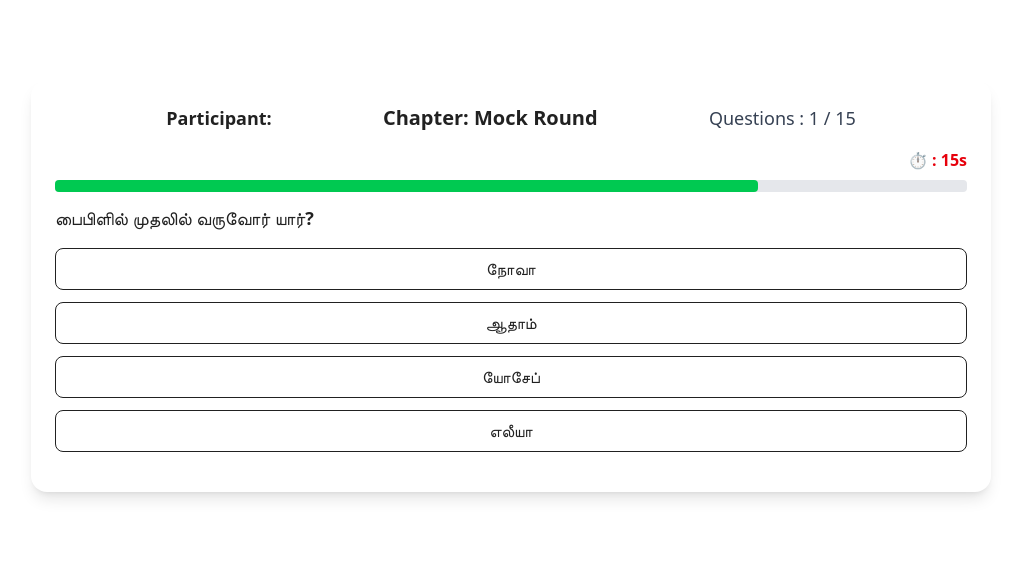
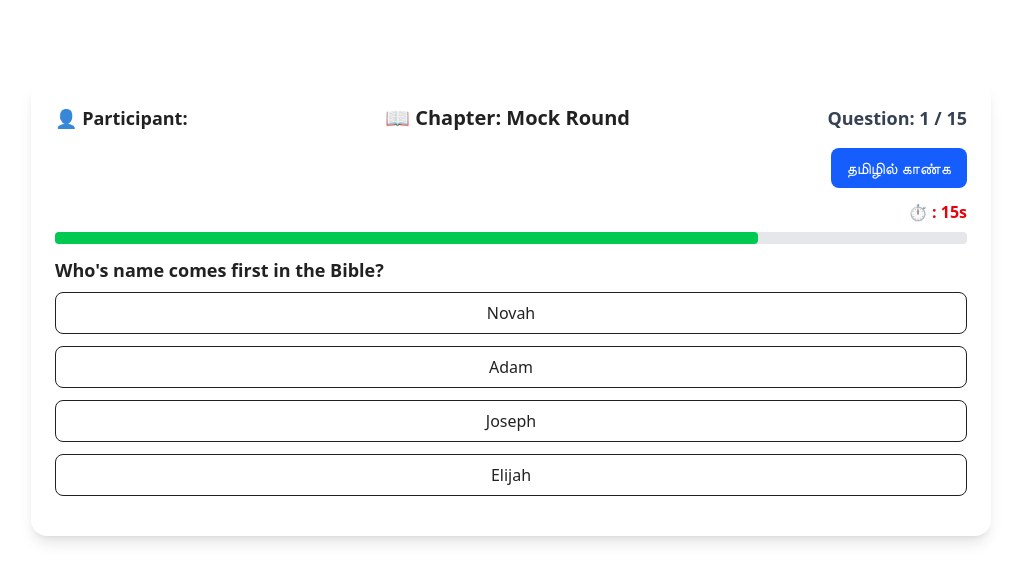
Before and after one commit to Santhoshfebi/Quiz-App, a React (Vite) app: page /quiz in a window 1280 px wide. Shown: the top 582 px of the page, without its empty margins (129-1150 px from the left). Built offline with nearby package versions, Linux system fonts and the light colour scheme.

Commit message:
bilingual

```diff
--- a/src/data/questions.jsx
+++ b/src/data/questions.jsx
@@ -1,77 +1,132 @@
 export const questions = [
   {
-    question: "பைபிளில் முதலில் வருவோர் யார்?",
-    options: ["நோவா", "ஆதாம்", "யோசேப்", "எலீயா"],
-    answer: "ஆதாம்"
+    question_en: "Who's name comes first in the Bible?",
+    question_ta: "பைபிளில் முதலில் வருவோர் யார்?",
+    options_en: ["Novah", "Adam", "Joseph", "Elijah"],
+    options_ta: ["நோவா", "ஆதாம்", "யோசேப்", "எலீயா"],
+    answer_en: "Adam",
+    answer_ta: "ஆதாம்",
   },
   {
-    question: "தேவன் எத்தனை நாள்களில் உலகத்தை படைத்தார்?",
-    options: ["5", "6", "7", "8"],
-    answer: "6"
+    question_en: "God created the world in how many days?",
+    question_ta: "தேவன் எத்தனை நாள்களில் உலகத்தை படைத்தார்?",
+    options_en: ["5", "6", "7", "8"],
+    options_ta: ["5", "6", "7", "8"],
+    answer_en: "6",
+    answer_ta: "6",
   },
   {
-    question: "மோசே யாரை மீட்க தேவன் உத்தரவிட்டார்?",
-    options: ["நோவா", "இஸ்ரவேல் மக்கள்", "ஆபிரகாம்", "யோசேப்"],
-    answer: "இஸ்ரவேல் மக்கள்"
+    question_en: "God commanded Moses to deliver which people?",
+    question_ta: "மோசே யாரை மீட்க தேவன் உத்தரவிட்டார்?",
+    options_en: ["Novah", "Israelites", "Abraham", "Joseph"],
+    options_ta: ["நோவா", "இஸ்ரவேல் மக்கள்", "ஆபிரகாம்", "யோசேப்"],
+    answer_en: "Israelites",
+    answer_ta: "இஸ்ரவேல் மக்கள்",
   },
   {
-    question: "இயேசு எத்தனை சீடர்களுடன் இருந்தார்?",
-    options: ["10", "12", "14", "7"],
-    answer: "12"
+    question_en: "How many disciples belonged to Jesus Christ?",
+    question_ta: "இயேசுவுக்கு எத்தனை சீடர்கள் இருந்தார்கள்?",
+    options_en: ["10", "12", "14", "7"],
+    options_ta: ["10", "12", "14", "7"],
+    answer_en: "12",
+    answer_ta: "12",
   },
   {
-    question: "இயேசுவின் தந்தை யார்?",
-    options: ["யோசேப்", "சாவேல்", "ஆபிரகாம்", "யோவான்"],
-    answer: "யோசேப்"
+    question_en: "Who is the father of Jesus Christ?",
+    question_ta: "இயேசுவின் தந்தை யார்?",
+    options_en: ["Joseph", "Samuel", "Abraham", "John"],
+    options_ta: ["யோசேப்", "சாமுவேல்", "ஆபிரகாம்", "யோவான்"],
+    answer_en: "Joseph",
+    answer_ta: "யோசேப்",
   },
   {
-    question: "நோவாவின் கப்பலில் எவ்வளவு உயிரினங்கள் இருந்தன?",
-    options: ["ஒவ்வொன்றும் இரண்டு", "ஒவ்வொன்றும் மூன்று", "ஒவ்வொன்றும் நான்கு", "ஒவ்வொன்றும் ஐந்து"],
-    answer: "ஒவ்வொன்றும் இரண்டு"
+    question_en: "How many creatures entered Noah's ark?",
+    question_ta: "நோவாவின் கப்பலில் எவ்வளவு உயிரினங்கள் இருந்தன?",
+    options_en: [
+      "For each one 2",
+      "For each one 3",
+      "For each one 4",
+      "For each one 5",
+    ],
+    options_ta: [
+      "ஒவ்வொன்றும் இரண்டு",
+      "ஒவ்வொன்றும் மூன்று",
+      "ஒவ்வொன்றும் நான்கு",
+      "ஒவ்வொன்றும் ஐந்து",
+    ],
+    answer_en: "For each one 2",
+    answer_ta: "ஒவ்வொன்றும் இரண்டு",
   },
   {
-    question: "இயேசு யாரை நோய்களிலிருந்து குணப்படுத்தினார்?",
-    options: ["இராசா", "மக்கள்", "ஜனன்காரர்கள்", "பாவிகள்"],
-    answer: "மக்கள்"
+    question_en: "Jesus Christ healed whom?",
+    question_ta: "இயேசு யாரை நோய்களிலிருந்து குணப்படுத்தினார்?",
+    options_en: ["Kings", "People", "Priests", "Sinners"],
+    options_ta: ["இராஜாக்கள்", "மக்கள்", "புரோகர்கள்", "பாவிகள்"],
+    answer_en: "People",
+    answer_ta: "மக்கள்",
   },
   {
-    question: "பைபிளில் எத்தனை புத்தகங்கள் உள்ளன?",
-    options: ["50", "66", "39", "72"],
-    answer: "66"
+    question_en: "How many books are there in the Bible?",
+    question_ta: "பைபிளில் எத்தனை புத்தகங்கள் உள்ளன?",
+    options_en: ["50", "66", "39", "72"],
+    options_ta: ["50", "66", "39", "72"],
+    answer_en: "66",
+    answer_ta: "66",
   },
   {
-    question: "இயேசு எங்கு பிறந்தார்?",
-    options: ["ஜெருசலேம்", "பெத்லெஹேம்", "நசரேத்", "ரோம்"],
-    answer: "பெத்லெஹேம்"
+    question_en: "Where was Jesus born?",
+    question_ta: "இயேசு எங்கு பிறந்தார்?",
+    options_en: ["Jerusalem", "Bethlehem", "Nazareth", "Rome"],
+    options_ta: ["எருசலேம்", "பெத்லெஹேம்", "நாசரேத்", "ரோம்"],
+    answer_en: "Bethlehem",
+    answer_ta: "பெத்லெஹேம்",
   },
   {
-    question: "அப்போஸ்தலர் பவுல் யாருக்கு கடிதம் எழுதியார்?",
-    options: ["ரோமர்கள்", "இஸ்ரேலியர்கள்", "யூதர்கள்", "பிளேஸ்தீனர்கள்"],
-    answer: "ரோமர்கள்"
+    question_en: "Paul wrote letters to whom?",
+    question_ta: "அப்போஸ்தலர் பவுல் யாருக்கு கடிதம் எழுதியார்?",
+    options_en: ["Romans", "Israelites", "Jews", "Philippians"],
+    options_ta: ["ரோமர்", "இஸ்ரவேல் மக்கள்", "யூதர்கள்", "பிலிப்பியர்"],
+    answer_en: "Romans",
+    answer_ta: "ரோமர்",
   },
   {
-    question: "ஆபிரகாம் எத்தனை பிள்ளைகள் பெற்றார்?",
-    options: ["1", "2", "3", "4"],
-    answer: "2"
+    question_en: "How many children did Abraham have?",
+    question_ta: "ஆபிரகாம் எத்தனை பிள்ளைகள் பெற்றார்?",
+    options_en: ["1", "2", "3", "4"],
+    options_ta: ["1", "2", "3", "4"],
+    answer_en: "2",
+    answer_ta: "2",
   },
   {
-    question: "மோசே யாரை மீட்க தேவன் அனுப்பினார்?",
-    options: ["நோவா", "ஆபிரகாம்", "இஸ்ரவேல் மக்கள்", "யோசேப்"],
-    answer: "இஸ்ரவேல் மக்கள்"
+    question_en: "Moses was sent by God to deliver whom?",
+    question_ta: "மோசே யாரை மீட்க தேவன் அனுப்பினார்?",
+    options_en: ["Novah", "Abraham", "Israelites", "Joseph"],
+    options_ta: ["நோவா", "ஆபிரகாம்", "இஸ்ரவேல் மக்கள்", "யோசேப்"],
+    answer_en: "Israelites",
+    answer_ta: "இஸ்ரவேல் மக்கள்",
   },
   {
-    question: "நோவாவின் கப்பல் எங்கு விட்டு நிறுத்தப்பட்டது?",
-    options: ["மலை", "கடல்", "வனம்", "நதி"],
-    answer: "மலை"
+    question_en: "Where did Noah's ark stay?",
+    question_ta: "நோவாவின் கப்பல் எங்கு நிறுத்தப்பட்டது?",
+    options_en: ["Mountain", "Sea", "Forest", "River"],
+    options_ta: ["மலை", "கடல்", "வனம்", "நதி"],
+    answer_en: "Mountain",
+    answer_ta: "மலை",
   },
   {
-    question: "யோசேப் எவ்வளவு வயதில் ராஜாவாக ஆனார்?",
-    options: ["17", "30", "25", "20"],
-    answer: "30"
+    question_en: "What was the age of Joseph when he became king?",
+    question_ta: "யோசேப் எத்தனை வயதில் ராஜாவாக ஆனார்?",
+    options_en: ["17", "30", "25", "20"],
+    options_ta: ["17", "30", "25", "20"],
+    answer_en: "30",
+    answer_ta: "30",
   },
   {
-    question: "இயேசு எங்கு வளர்ந்தார்?",
-    options: ["பெத்லெஹேம்", "நசரேத்", "யூதியா", "எகிப்து"],
-    answer: "நசரேத்"
-  }
+    question_en: "Where did Jesus Christ grow up?",
+    question_ta: "இயேசு எங்கு வளர்ந்தார்?",
+    options_en: ["Bethlehem", "Nazareth", "Judea", "Egypt"],
+    options_ta: ["பெத்லெஹேம்", "நாசரேத்", "யூதியா", "எகிப்து"],
+    answer_en: "Nazareth",
+    answer_ta: "நாசரேத்",
+  },
 ];
--- a/src/pages/Quiz.jsx
+++ b/src/pages/Quiz.jsx
@@ -1,45 +1,181 @@
+// import { useState, useEffect } from "react";
+// import { useNavigate, useLocation } from "react-router-dom";
+// import { questions } from "../data/questions";
+// import { supabase } from "../supabaseClient"; // ✅ import Supabase client
+
+// export default function Quiz() {
+//   const [current, setCurrent] = useState(0);
+//   const [score, setScore] = useState(0);
+//   const [selected, setSelected] = useState(null);
+//   const [showAnswer, setShowAnswer] = useState(false);
+//   const [timeLeft, setTimeLeft] = useState(20); // ⏱ 20s per question
+//   const navigate = useNavigate();
+//   const { state } = useLocation();
+//   const participant = state || {};
+
+//   const q = questions[current];
+
+//   // 🕒 Timer
+//   useEffect(() => {
+//     if (timeLeft <= 0) {
+//       // show correct answer before moving on
+//       setShowAnswer(true);
+//       setTimeout(() => handleNext(true), 700);
+//       return;
+//     }
+
+//     if (showAnswer) return; // stop countdown if answer shown
+
+//     const timer = setInterval(() => setTimeLeft((t) => t - 1), 1000);
+//     return () => clearInterval(timer);
+//   }, [timeLeft, showAnswer]);
+
+//   // ✅ Move to next or finish
+//   const handleNext = async (auto = false, selectedOption = null) => {
+//     let updatedScore = score;
+
+//     if (!auto && selectedOption === q.answer) {
+//       updatedScore += 1;
+//     }
+
+//     // Last question — save to Supabase
+//     if (current >= questions.length - 1) {
+//       try {
+//         const { error } = await supabase.from("participants").insert([
+//           {
+//             name: participant.name,
+//             phone: participant.phone,
+//             place: participant.place,
+//             score: updatedScore,
+//             total: questions.length,
+//           },
+//         ]);
+//         if (error) console.error("❌ Supabase insert error:", error);
+//       } catch (err) {
+//         console.error("⚠️ Error saving participant:", err);
+//       }
+
+//       navigate("/result", {
+//         state: { ...participant, score: updatedScore, total: questions.length },
+//       });
+//     } else {
+//       setCurrent((prev) => prev + 1);
+//       setSelected(null);
+//       setShowAnswer(false);
+//       setTimeLeft(20);
+//       setScore(updatedScore);
+//     }
+//   };
+
+//   // ✅ When selecting an answer
+//   const handleSelect = (option) => {
+//     setSelected(option);
+//     setShowAnswer(true);
+//     // delay before next
+//     setTimeout(() => handleNext(false, option), 700);
+//   };
+
+//   const timePercent = (timeLeft / 20) * 100;
+
+//   return (
+//     <div className="md:w-3/4 w-96 mx-auto mt-20 bg-white p-6 rounded-2xl shadow-lg">
+//       {/* 🧍 Participant Name */}
+//       <div className="md:justify-evenly md:flex text-center mb-4 font-semibold text-lg  ">
+//          <p>Participant: <span className="text-blue-950">{participant.name}</span></p>
+//                <h5 className="text-xl font-bold text-center">Chapter: Mock Round</h5>
+//          <div className="font-medium text-gray-700">Questions : {current + 1} / {questions.length}</div>
+//        </div>
+
+//       {/* Question Info */}
+//       <div className="flex justify-end mb-2 font-medium text-gray-700">
+//         <span className="text-red-600 font-semibold">⏱️ : {timeLeft}s</span>
+//       </div>
+
+//       {/* Timer Progress Bar */}
+//       <div className="w-full bg-gray-200 h-3 rounded mb-3">
+//         <div
+//           className="h-3 bg-green-500 rounded transition-all duration-1000 ease-linear"
+//           style={{ width: `${timePercent}%` }}
+//         />
+//       </div>
+
+//       {/* Question */}
+//       <h2 className="text-lg font-semibold mb-4">{q.question_en}</h2>
+//       <h2 className="text-lg font-semibold mb-4">{q.question_ta}</h2>
+
+
+//       {/* Options */}
+//       <div className="space-y-3 mb-4">
+//         {q.options_en.map((option) => {
+//           let cls =
+//             "w-full px-4 py-2 border rounded-lg transition-all duration-200 ";
+//           if (showAnswer) {
+//             if (option === q.answer) cls += "bg-green-500 text-white";
+//             else if (selected === option) cls += "bg-red-500 text-white";
+//             else cls += "opacity-70";
+//           } else if (selected === option) cls += "bg-blue-500 text-white";
+//           else cls += "hover:bg-gray-100";
+
+//           return (
+//             <button
+//               key={option}
+//               onClick={() => handleSelect(option)}
+//               disabled={showAnswer}
+//               className={cls}
+//             >
+//               {option}
+//             </button>
+//           );
+//         })}
+//       </div>
+//     </div>
+//   );
+// }
+
 import { useState, useEffect } from "react";
 import { useNavigate, useLocation } from "react-router-dom";
 import { questions } from "../data/questions";
-import { supabase } from "../supabaseClient"; // ✅ import Supabase client
+import { supabase } from "../supabaseClient";
 
 export default function Quiz() {
   const [current, setCurrent] = useState(0);
   const [score, setScore] = useState(0);
   const [selected, setSelected] = useState(null);
   const [showAnswer, setShowAnswer] = useState(false);
-  const [timeLeft, setTimeLeft] = useState(20); // ⏱ 20s per question
+  const [timeLeft, setTimeLeft] = useState(20);
+  const [hasSubmitted, setHasSubmitted] = useState(false);
+  const [language, setLanguage] = useState("en");
   const navigate = useNavigate();
   const { state } = useLocation();
   const participant = state || {};
 
   const q = questions[current];
+  const correctAnswer = language === "en" ? q.answer_en : q.answer_ta;
 
-  // 🕒 Timer
+  // 🕒 Timer logic
   useEffect(() => {
+    if (showAnswer) return;
     if (timeLeft <= 0) {
-      // show correct answer before moving on
       setShowAnswer(true);
       setTimeout(() => handleNext(true), 700);
       return;
     }
 
-    if (showAnswer) return; // stop countdown if answer shown
-
     const timer = setInterval(() => setTimeLeft((t) => t - 1), 1000);
     return () => clearInterval(timer);
   }, [timeLeft, showAnswer]);
 
-  // ✅ Move to next or finish
+  // ➡️ Next question or submit
   const handleNext = async (auto = false, selectedOption = null) => {
     let updatedScore = score;
-
-    if (!auto && selectedOption === q.answer) {
+    if (!auto && selectedOption === correctAnswer) {
       updatedScore += 1;
     }
 
-    // Last question — save to Supabase
     if (current >= questions.length - 1) {
+      if (hasSubmitted) return;
+      setHasSubmitted(true);
+
       try {
         const { error } = await supabase.from("participants").insert([
           {
@@ -50,9 +186,9 @@ export default function Quiz() {
             total: questions.length,
           },
         ]);
-        if (error) console.error("❌ Supabase insert error:", error);
+        if (error) console.error("Supabase insert error:", error);
       } catch (err) {
-        console.error("⚠️ Error saving participant:", err);
+        console.error("Error saving participant:", err);
       }
 
       navigate("/result", {
@@ -67,31 +203,49 @@ export default function Quiz() {
     }
   };
 
-  // ✅ When selecting an answer
+  // 🧩 Select answer
   const handleSelect = (option) => {
     setSelected(option);
     setShowAnswer(true);
-    // delay before next
     setTimeout(() => handleNext(false, option), 700);
+  };
+
+  const toggleLanguage = () => {
+    setLanguage((prev) => (prev === "en" ? "ta" : "en"));
   };
 
   const timePercent = (timeLeft / 20) * 100;
 
   return (
     <div className="md:w-3/4 w-96 mx-auto mt-20 bg-white p-6 rounded-2xl shadow-lg">
-      {/* 🧍 Participant Name */}
-      <div className="md:justify-evenly md:flex text-center mb-4 font-semibold text-lg  ">
-         <p>Participant: <span className="text-blue-950">{participant.name}</span></p>
-               <h5 className="text-xl font-bold text-center">Chapter: Mock Round</h5>
-         <div className="font-medium text-gray-700">Questions : {current + 1} / {questions.length}</div>
-       </div>
+      {/* Header */}
+      <div className="flex flex-col md:flex-row justify-between items-center mb-4 text-lg font-semibold">
+        <p>
+          👤 Participant:{" "}
+          <span className="text-blue-950">{participant.name}</span>
+        </p>
+        <h5 className="text-xl font-bold text-center">📖 Chapter: Mock Round</h5>
+        <div className="text-gray-700">
+          Question: {current + 1} / {questions.length}
+        </div>
+      </div>
 
-      {/* Question Info */}
+      {/* 🌐 Language toggle */}
+      <div className="flex justify-end mb-3">
+        <button
+          onClick={toggleLanguage}
+          className="px-4 py-2 bg-blue-600 text-white rounded-lg hover:bg-blue-700 transition"
+        >
+          {language === "en" ? "தமிழில் காண்க" : "View in English"}
+        </button>
+      </div>
+
+      {/* Timer */}
       <div className="flex justify-end mb-2 font-medium text-gray-700">
         <span className="text-red-600 font-semibold">⏱️ : {timeLeft}s</span>
       </div>
 
-      {/* Timer Progress Bar */}
+      {/* Progress bar */}
       <div className="w-full bg-gray-200 h-3 rounded mb-3">
         <div
           className="h-3 bg-green-500 rounded transition-all duration-1000 ease-linear"
@@ -100,23 +254,27 @@ export default function Quiz() {
       </div>
 
       {/* Question */}
-      <h2 className="text-lg font-semibold mb-4">{q.question}</h2>
+      <h2 className="text-lg font-semibold mb-2">
+        {language === "en" ? q.question_en : q.question_ta}
+      </h2>
 
       {/* Options */}
       <div className="space-y-3 mb-4">
-        {q.options.map((option) => {
+        {(language === "en" ? q.options_en : q.options_ta).map((option, idx) => {
           let cls =
             "w-full px-4 py-2 border rounded-lg transition-all duration-200 ";
+
           if (showAnswer) {
-            if (option === q.answer) cls += "bg-green-500 text-white";
-            else if (selected === option) cls += "bg-red-500 text-white";
+            if (option === correctAnswer) cls += "bg-green-500 text-white"; // ✅ correct
+            else if (selected === option && option !== correctAnswer)
+              cls += "bg-red-500 text-white"; // ❌ wrong
             else cls += "opacity-70";
           } else if (selected === option) cls += "bg-blue-500 text-white";
           else cls += "hover:bg-gray-100";
 
           return (
             <button
-              key={option}
+              key={idx}
               onClick={() => handleSelect(option)}
               disabled={showAnswer}
               className={cls}
@@ -126,6 +284,15 @@ export default function Quiz() {
           );
         })}
       </div>
+
+      {/* ✅ Show correct answer when user is wrong */}
+      {showAnswer && selected !== correctAnswer && (
+        <div className="text-center mt-4 text-green-600 font-semibold">
+          {language === "en"
+            ? `✅ Correct Answer: ${q.answer_en}`
+            : `✅ சரியான பதில்: ${q.answer_ta}`}
+        </div>
+      )}
     </div>
   );
 }
```
